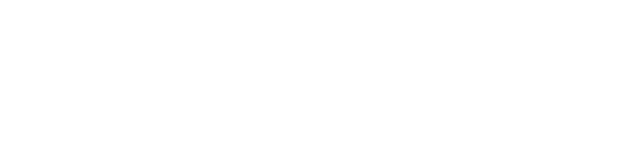
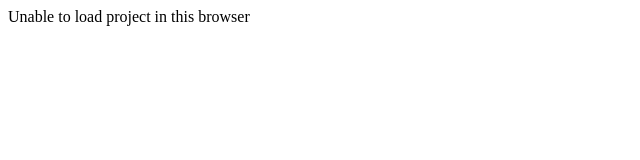
Before and after one commit to tquin1/changement, a plain HTML site: page 404.html in a window 1280 px wide. Shown: the whole page, without its empty margins (0-640 px from the left). Drawn offline with Linux system fonts and the light colour scheme.

Commit message:
Update 404.html

```diff
--- a/404.html
+++ b/404.html
@@ -3,4 +3,5 @@
   <head>
     <title>Se préparer au changement</title>
   </head>
+  Unable to load project in this browser
 </html>
```
